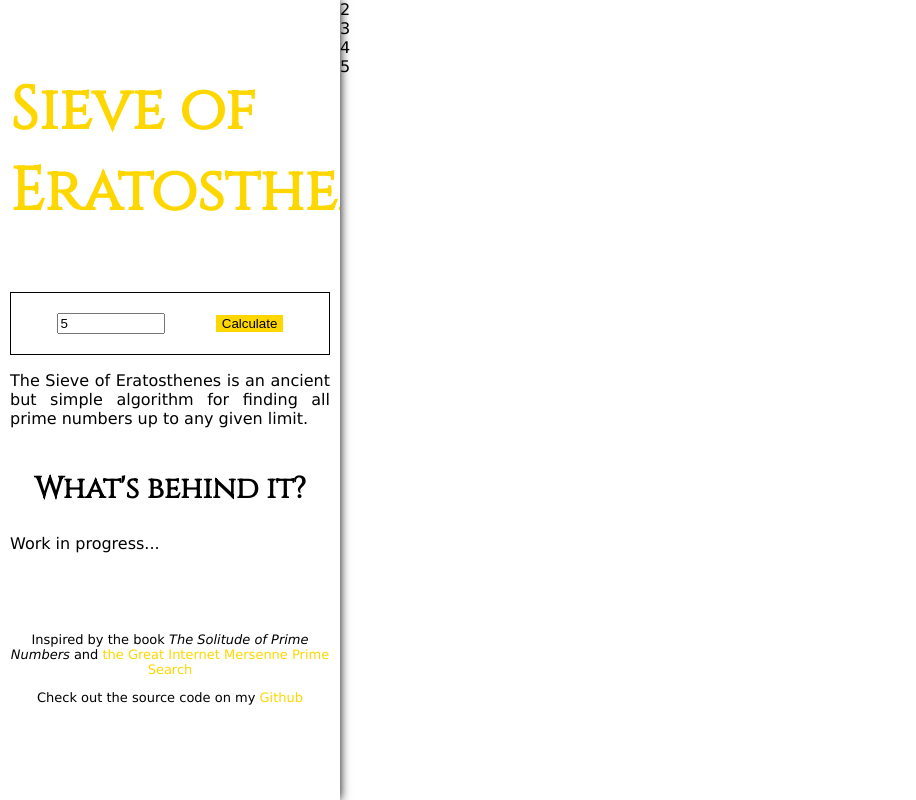
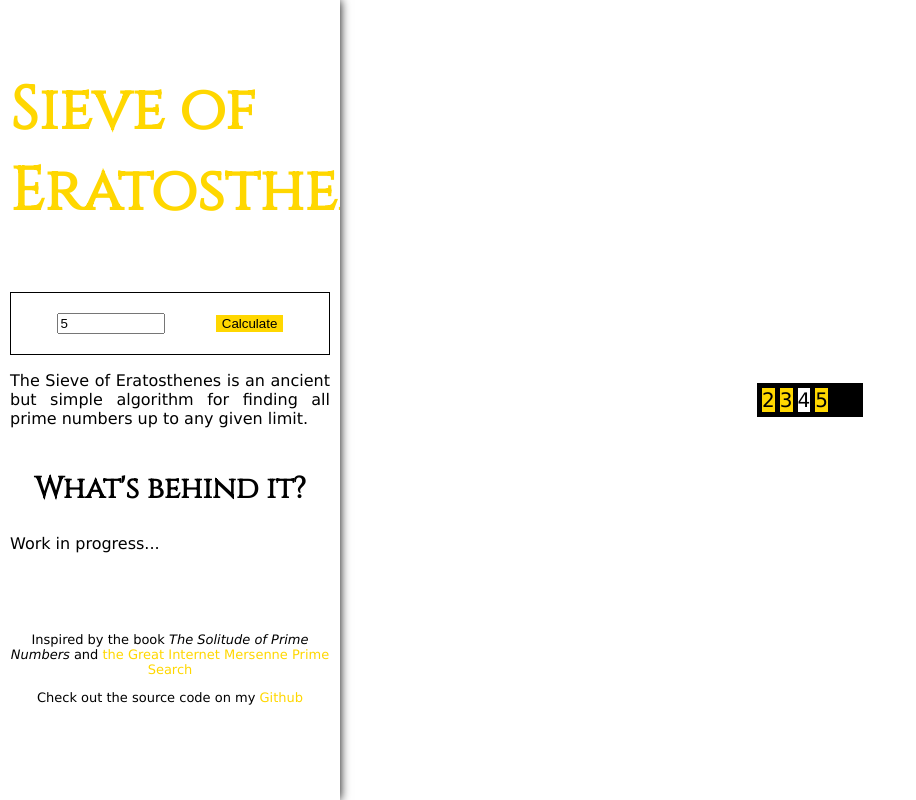
Before and after one commit to binarycasper/eratosthenes, a plain HTML site: page index.html in a window 1280 px wide. Both pictures are taken after typing "5" into the empty fields and a click on the button "Calculate". Shown: the whole page, without its empty margins (0-916 px from the left). Drawn offline with Linux system fonts and the light colour scheme.

Commit message:
Basic grid... Everyone's gotta start somewhere...

```diff
--- a/index.js
+++ b/index.js
@@ -26,9 +26,9 @@ function calculate()
     for (var i = 0; i < numbers.length; i++)
     {
         if (numbers[i] != 0)
-        output = output + '<div class="gridItem" id="prime">' + (i + 2) + '</div>';
+        output = output + '<div id="prime">' + (i + 2) + '</div>';
         else
-        output = output + '<div class="gridItem">' + (i + 2) + '</div>';
+        output = output + '<div id="notprime">' + (i + 2) + '</div>';
     }
 
     document.getElementById("gridContainer").innerHTML = output;
--- a/style.css
+++ b/style.css
@@ -87,3 +87,33 @@ footer {
     text-align: center;
     font-size: small;
 }
+
+#gridSection {
+    flex-grow: 1;
+    display: flex;
+    align-items: center;
+    justify-content: center;
+    overflow-x: auto;
+    background: url("");
+    background-attachment: local;
+   }
+
+#gridContainer {
+    font-size: 20px;
+    display: grid;
+    grid-gap: 5px;
+    grid-template-columns: auto auto auto auto auto auto auto auto auto auto;
+    background-color: black;
+    padding: 5px;
+    text-align: center;
+    }
+
+#prime {
+    background-color: gold;
+
+}
+
+#notprime {
+    background-color: rgba(255, 255, 255);
+
+}
```
